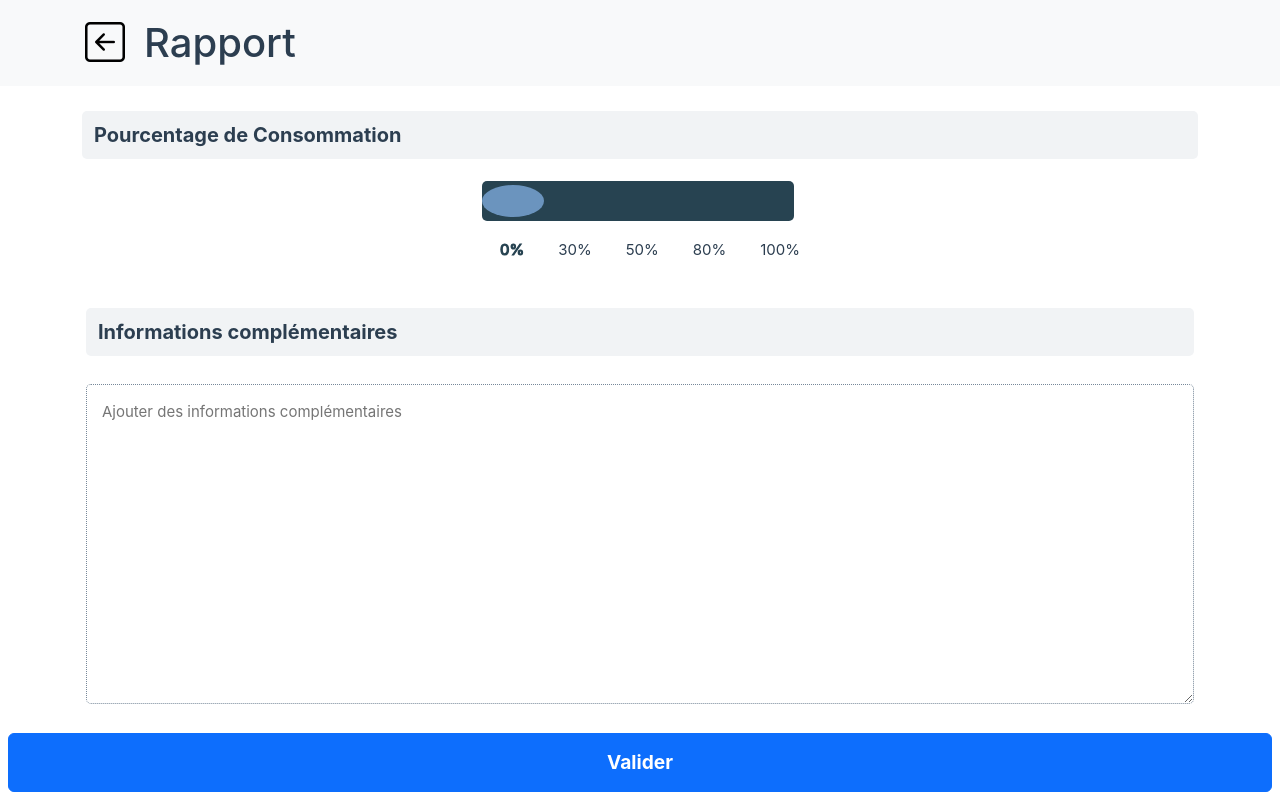
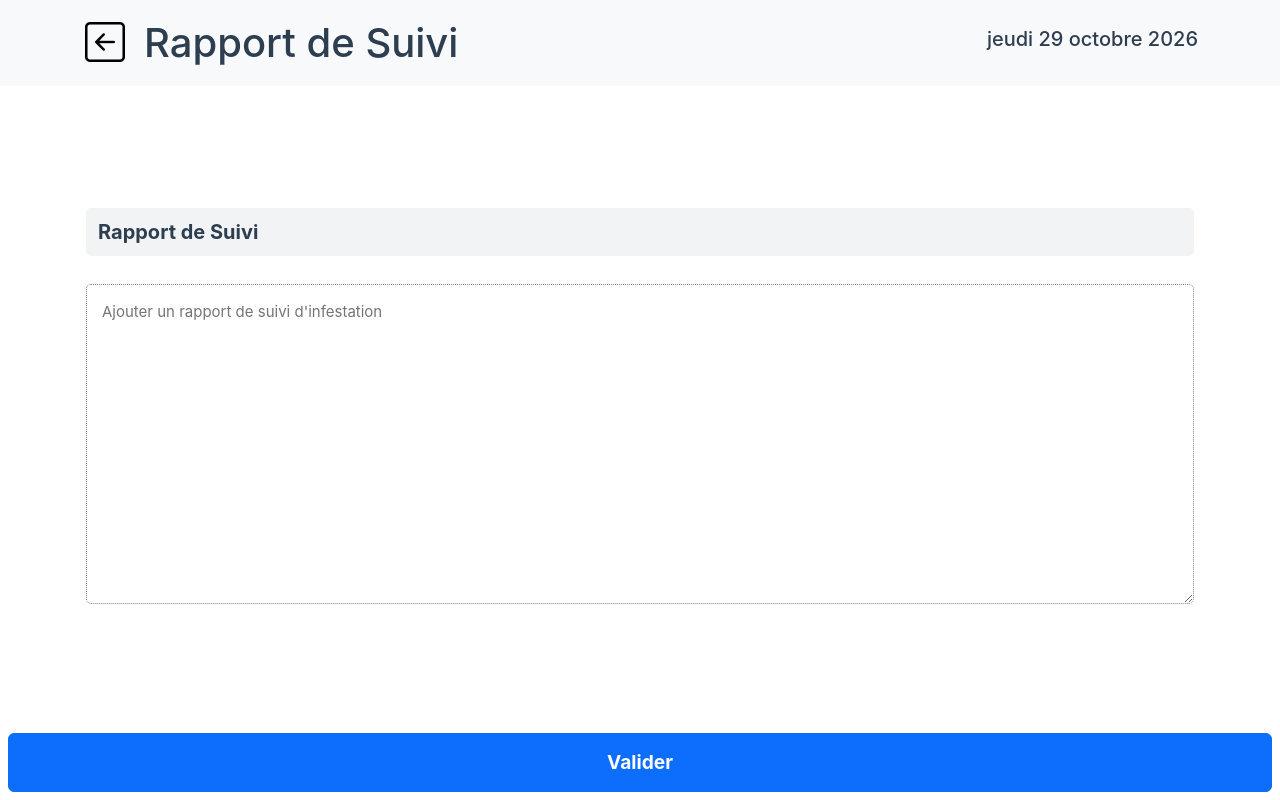
Before and after one commit to 24eme/OpenCarto, a Vue app: page /1/poste/rapport in a window 1280 px wide. Built offline with nearby package versions, Linux system fonts and the light colour scheme.

Commit message:
fusion RapportView et SuiviInfestationView + nommage rapport

```diff
--- a/src/router/index.js
+++ b/src/router/index.js
@@ -5,8 +5,7 @@ import AddInfoPosteView from "@/views/AddInfoPosteView.vue";
 import PrisePhotoView from "@/views/PrisePhotoView.vue";
 import AddCoordonneesPoste from "@/views/AddCoordonneesPosteView.vue";
 import TableInfoPoste from "@/components/TableInfoPoste.vue";
-import RapportView from '@/views/RapportView.vue';
-import SuiviInfestationView from '@/views/SuiviInfestationView.vue';
+import SuiviInfestationView from "@/views/SuiviInfestationView.vue";
 
 const router = createRouter({
   history: createWebHistory(import.meta.env.BASE_URL),
@@ -41,7 +40,8 @@ const router = createRouter({
     {
       path: "/:etage/poste/rapport",
       name: 'rapport',
-      component: RapportView,
+      component: SuiviInfestationView,
+      props: { isPremierPassage: true },
     },
     {
       path: "/:etage/poste/addCoordonneesPoste",
@@ -53,6 +53,7 @@ const router = createRouter({
       path: "/:etage/:poste/suiviInfestation",
       name: 'suiviInfestation',
       component: SuiviInfestationView,
+      props: { isPremierPassage: false },
     },
   ],
 })
--- a/src/views/RapportView.vue
+++ /dev/null
@@ -1,170 +0,0 @@
-<script setup>
-import { ref, computed } from "vue";
-import { posteData } from "@/store/posteData.js";
-
-const VALEURS = new Array("0%", "30%", "50%", "80%", "100%");
-
-const indexSlider = ref(0);
-
-const updateIndex = (event) => {
-  indexSlider.value = Number(event.target.value);
-}
-const backgroundSizeStyle = computed(() => {
-  const pourcentage = (indexSlider.value / 4) * 100;
-  return `${pourcentage}% 100%`;
-});
-
-</script>
-
-
-<template>
-  <div class="vstack fullscreen rapport">
-      <nav class="navbar bg-body-tertiary">
-          <div class="container justify-content-start">
-              <div class="col-auto d-flex me-3">
-
-                <RouterLink :to="{ name: 'prisePhoto' }">
-                    <i
-                        class="bi bi-arrow-left-square fs-1 align-self-center"
-                        style="color: black"
-                    ></i
-                ></RouterLink>
-              </div>
-              <div class="col-auto flex-grow-1">
-                  <h1 class="m-0">Rapport</h1>
-              </div>
-          </div>
-      </nav>
-
-      <div class="container vstack rapport">
-        <div class="my-2 custom-slider">
-          <label for="rangeConso" class="h5 form-label fw-bold">Pourcentage de  Consommation</label>
-          <div class="range">
-            <input type="range" id="rangeConso" ref="rangeConso" min="0" :max="4" value="0" list="range-values" step="1" @input="updateIndex" :style="{ backgroundSize: backgroundSizeStyle }" class="" />
-          </div>
-
-          <datalist id="range-values">
-            <option
-              v-for="(val, index) in VALEURS"
-              :key="index"
-              :class="{ 'active-label': index === indexSlider }"
-              :value="index"
-              :label="val"
-            </option>
-          </datalist>
-
-        </div>
-        <div class="vstack gap-2 m-1 rapport-text-area">
-          <label for="informationsComplementaireTextArea" class="h5 form-label fw-bold">Informations complémentaires</label>
-          <textarea
-            id="informationsComplementaireTextArea"
-            placeholder="Ajouter des informations complémentaires"
-          ></textarea>
-        </div>
-      </div>
-
-      <div class="m-2 row">
-        <RouterLink
-            :to="{ name: 'addCoordonneesPoste' }"
-            class="btn btn-primary custom-btn-primary"
-        >
-            Valider
-        </RouterLink>
-      </div>
-  </div>
-</template>
-
-
-<style scoped>
-
-.custom-slider {
-  display: flex;
-  flex-direction: column;
-  justify-content: center;
-  margin: 0, 10px;
-}
-
-datalist {
-  display: flex;
-  flex-direction: row;
-  gap:34px;
-  align-self: center;
-  width: 17.5rem;
-}
-
-datalist option {
-  all: unset;
-}
-
-.active-label {
-  color: #274351 !important;
-    -webkit-text-stroke: 1.2px #274351;
-}
-
-.range {
-  display: flex;
-  flex-direction: column;
-  justify-content: center;
-  margin-bottom: 15px;
-  width: 20rem;
-  align-self: center;
-}
-
-input[type="range"] {
-  -webkit-appearance: none;
-  background:  #274351;
-  height: 2.5rem;
-  border-radius: 5px;
-  width: 19.5rem;
-  margin: 2px;
-  background-image: linear-gradient(#c8cf5a);
-  background-size: 0% 100%;
-  background-repeat: no-repeat;
-}
-
-input[type="range"]::-webkit-slider-thumb {
-  -webkit-appearance: none;
-  background-color: #6b94be;
-  width: 3.9rem;
-  height: 2rem;
-  border-radius: 50%;
-}
-
-input[type="range"]::-moz-range-thumb {
-  -webkit-appearance: none;
-  background-color: #6b94be ;
-  width: 3.9rem;
-  height: 2.5rem;
-  border-radius: 10%;
-  border: none;
-}
-
-#informationsComplementaireTextArea {
-  height: 20rem;
-}
-
-.h5 {
-  margin-bottom: 20px;
-  background-color: #f1f3f5;
-  padding: 12px;
-  border-radius: 5px;
-}
-html, body, #app  {
-  height: 100%;
-}
-
-.container.rapport {
-  justify-content: space-around;
-}
-
-.rapport-text-area {
-  flex: unset;
-}
-
-.rapport-text-area > textarea {
-  border: 1.5px lightslategray dotted;
-  padding: 15px;
-  border-radius: 5px;
-}
-
-</style>
--- a/src/views/SuiviInfestationView.vue
+++ b/src/views/SuiviInfestationView.vue
@@ -1,5 +1,9 @@
 <script setup>
 import { ref, computed } from "vue";
+
+const props = defineProps({
+  isPremierPassage: Boolean
+})
 
 const VALEURS = new Array("0%", "30%", "50%", "80%", "100%");
 
@@ -24,7 +28,13 @@ const options = { weekday: 'long', year: 'numeric', month: 'long', day: 'numeric
           <div class="container justify-content-start">
               <div class="col-auto d-flex me-3">
 
-                <RouterLink :to="{ name: 'etage' }">
+                <RouterLink v-if="isPremierPassage === false" :to="{ name: 'etage' }">
+                    <i
+                        class="bi bi-arrow-left-square fs-1 align-self-center"
+                        style="color: black"
+                    ></i
+                ></RouterLink>
+                <RouterLink v-else :to="{ name: 'prisePhoto' }">
                     <i
                         class="bi bi-arrow-left-square fs-1 align-self-center"
                         style="color: black"
@@ -39,7 +49,7 @@ const options = { weekday: 'long', year: 'numeric', month: 'long', day: 'numeric
       </nav>
 
       <div class="container vstack rapport">
-        <div class="my-2 custom-slider">
+        <div v-if="isPremierPassage === false" class="my-2 custom-slider">
           <label for="rangeConso" class="h5 form-label fw-bold">Pourcentage de  Consommation</label>
           <div class="range">
             <input type="range" id="rangeConso" ref="rangeConso" min="0" :max="4" value="0" list="range-values" step="1" @input="updateIndex" :style="{ backgroundSize: backgroundSizeStyle }" class="" />
@@ -54,12 +64,12 @@ const options = { weekday: 'long', year: 'numeric', month: 'long', day: 'numeric
               :label="val"
             </option>
           </datalist>
+        </div>
 
-        </div>
         <div class="vstack gap-2 m-1 rapport-text-area">
-          <label for="textRapport" class="h5 form-label fw-bold">Rapport de Suivi </label>
+          <label for="informationsComplementaireTextArea" class="h5 form-label fw-bold">Rapport de Suivi </label>
           <textarea
-            id="rapportIntervention"
+            id="informationsComplementaireTextArea"
             placeholder="Ajouter un rapport de suivi d'infestation"
           ></textarea>
         </div>
@@ -67,7 +77,15 @@ const options = { weekday: 'long', year: 'numeric', month: 'long', day: 'numeric
 
       <div class="m-2 row">
         <RouterLink
+            v-if="isPremierPassage === false"
             :to="{ name: 'posteInfos', path: 'p/:poste' }"
+            class="btn btn-primary custom-btn-primary"
+        >
+            Valider
+        </RouterLink>
+        <RouterLink
+            v-else
+            :to="{ name: 'addCoordonneesPoste' }"
             class="btn btn-primary custom-btn-primary"
         >
             Valider
@@ -141,7 +159,7 @@ input[type="range"]::-moz-range-thumb {
   border: none;
 }
 
-#rapportIntervention {
+#informationsComplementaireTextArea {
   height: 20rem;
 }
 
```
